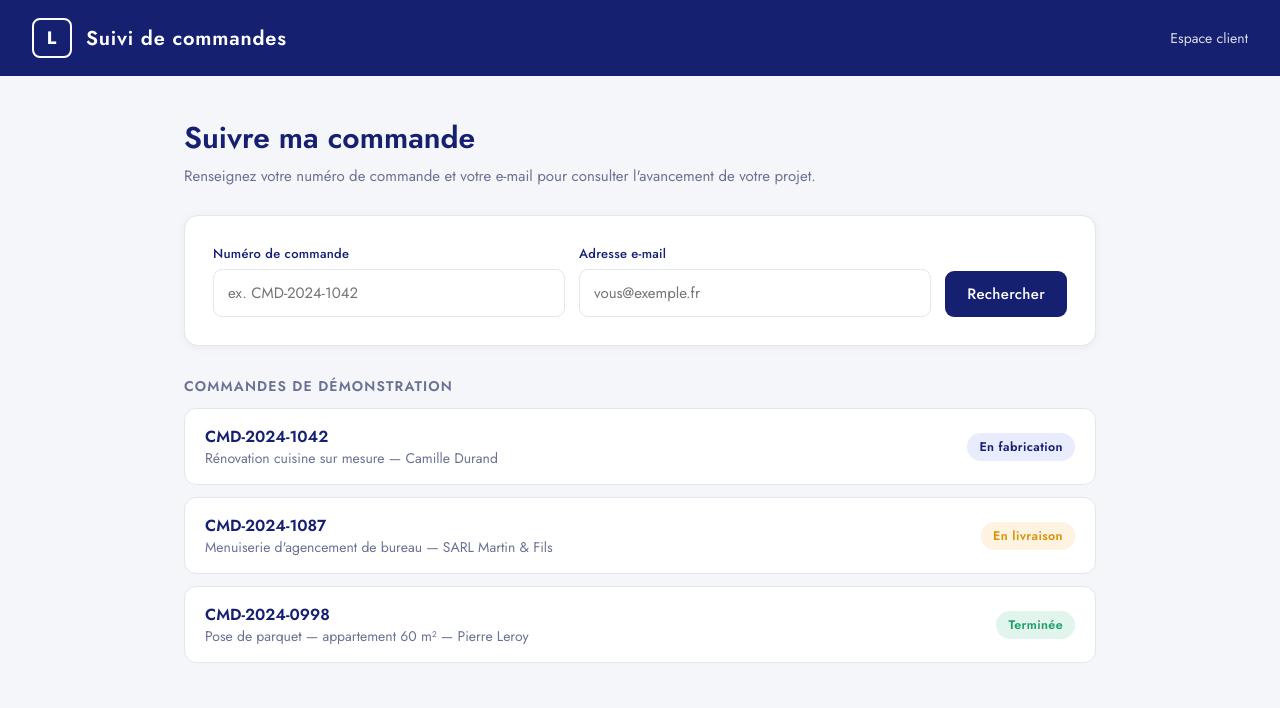
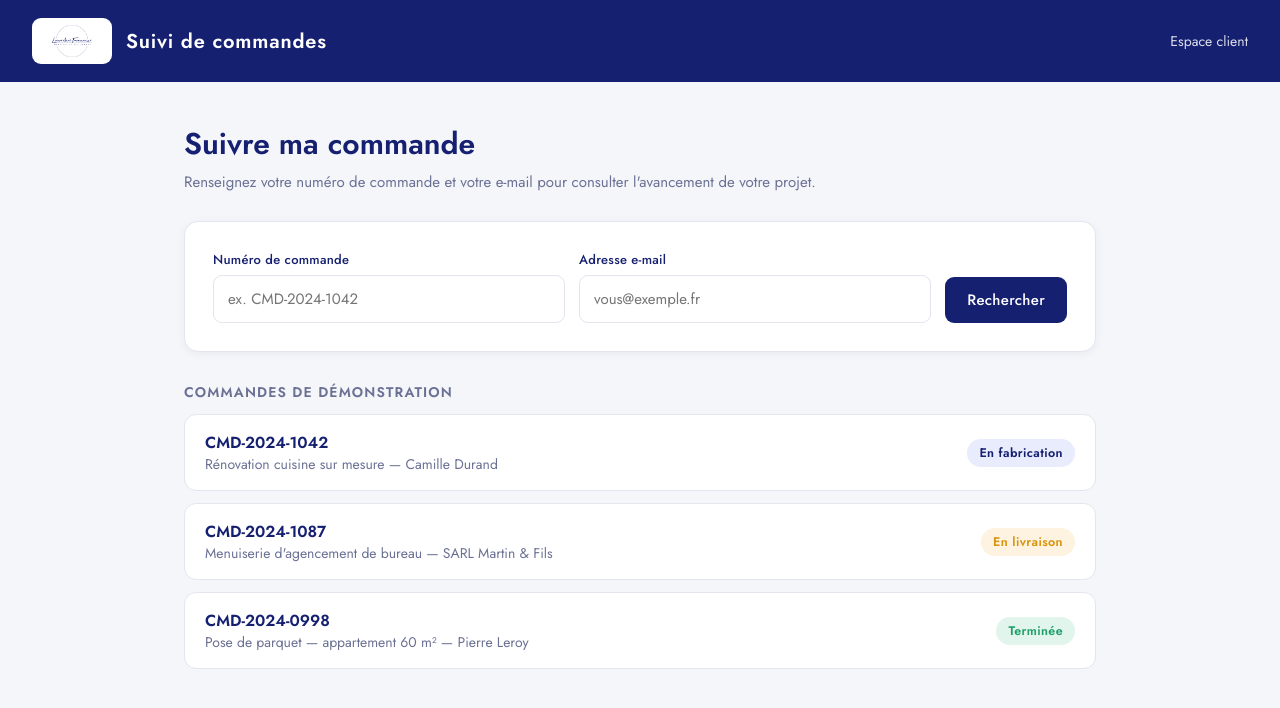
Before and after one commit to stanislas-LOF/prototype-portail, a plain HTML site: page prototype-suivi-commandes/index.html in a window 1280 px wide. Drawn offline with Linux system fonts and the light colour scheme.

Commit message:
Intégration du logo L'ouverture Française (fond transparent) dans le header

```diff
--- a/prototype-suivi-commandes/index.html
+++ b/prototype-suivi-commandes/index.html
@@ -3,7 +3,7 @@
 <head>
 <meta charset="UTF-8">
 <meta name="viewport" content="width=device-width, initial-scale=1.0">
-<title>Suivi de commandes</title>
+<title>L'ouverture Française — Suivi de commandes</title>
 <link rel="preconnect" href="https://fonts.googleapis.com">
 <link rel="preconnect" href="https://fonts.gstatic.com" crossorigin>
 <link href="https://fonts.googleapis.com/css2?family=Jost:ital,wght@0,300;0,400;0,500;0,600;0,700;1,400&display=swap" rel="stylesheet">
@@ -36,7 +36,7 @@ header{
   justify-content:space-between;
 }
 .brand{display:flex;align-items:center;gap:14px;font-size:20px;font-weight:600;letter-spacing:.04em;}
-.brand img{height:40px;display:block;}
+.brand img{height:46px;display:block;background:#fff;border-radius:9px;padding:5px 10px;}
 .brand .fallback-mark{
   height:40px;width:40px;border:2px solid var(--white);border-radius:8px;
   display:flex;align-items:center;justify-content:center;font-weight:700;font-size:18px;
```
Also changed, not shown: prototype-suivi-commandes/logo.png (added).
